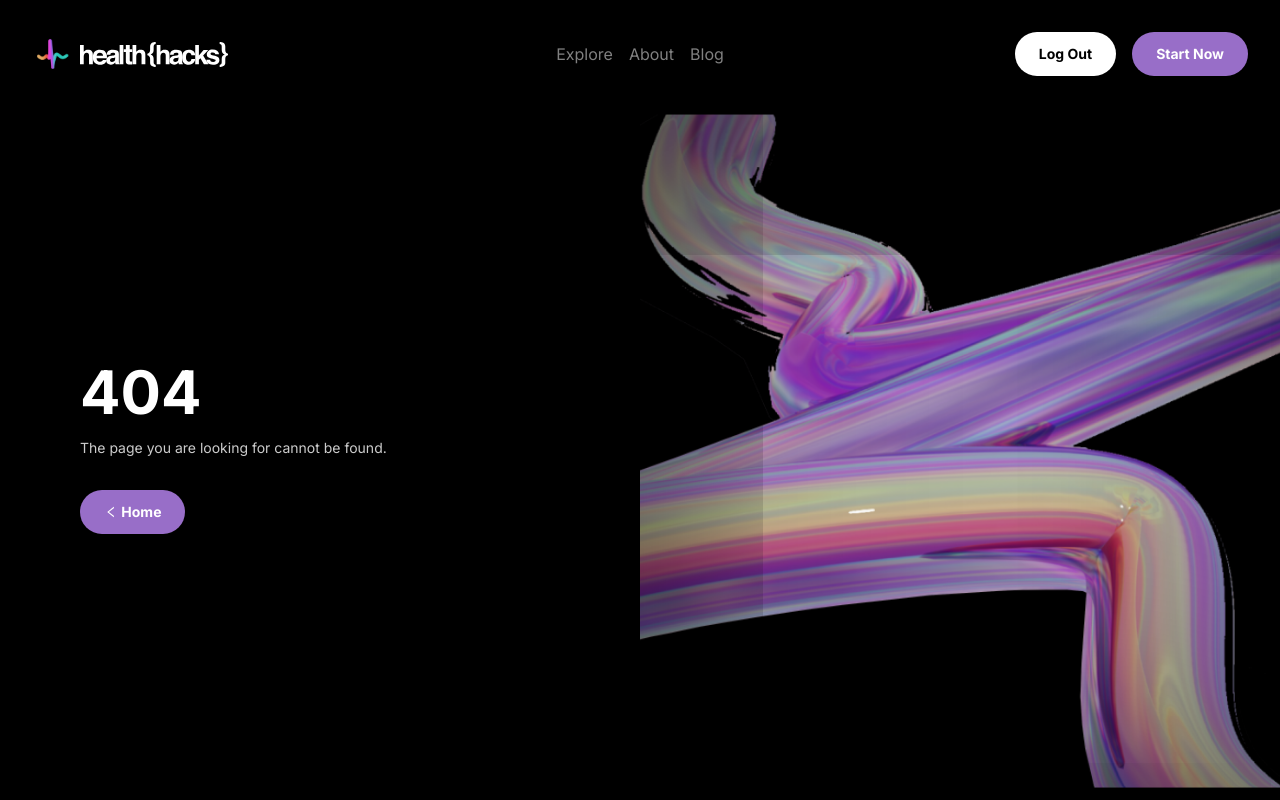
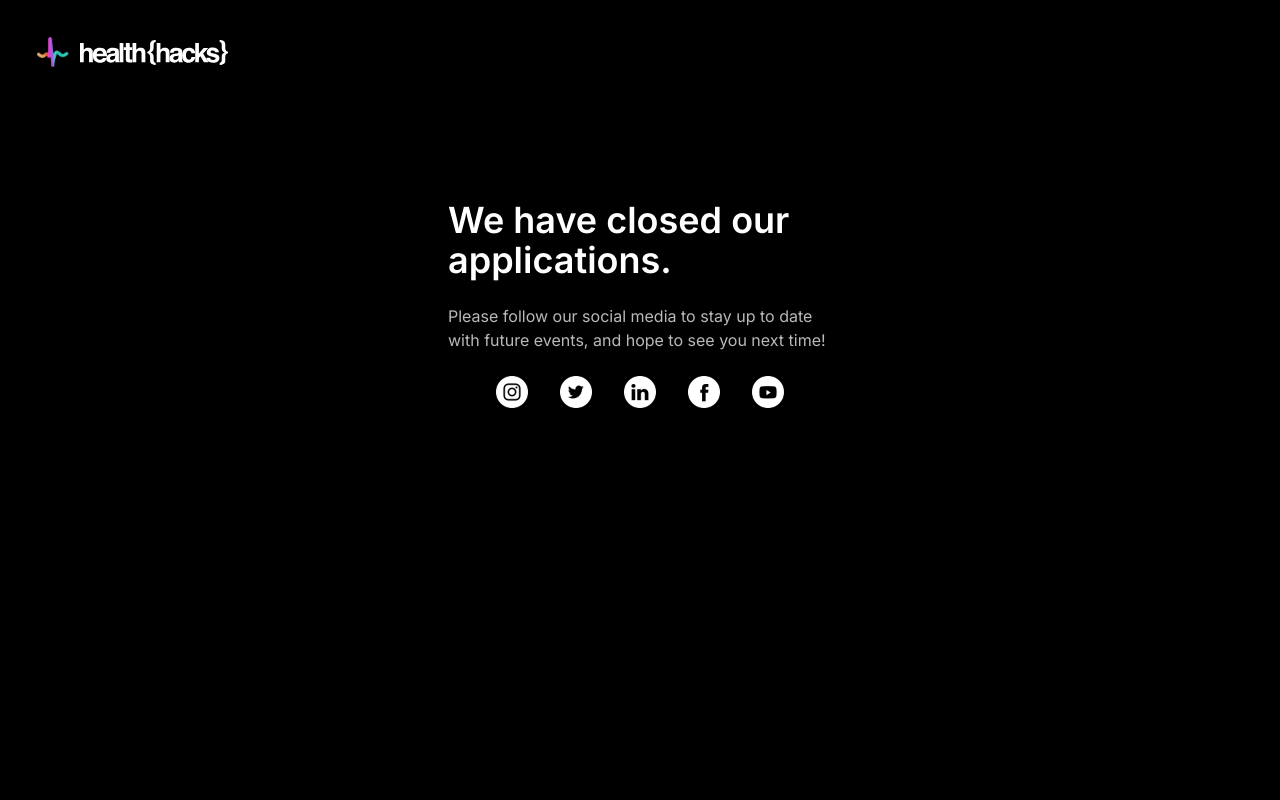
Before and after one commit to michaelhyi/healthhacks-website, a Next.js app in the folder web/: page /apply/closed in a window 1280 px wide. Before the commit this address had no page. Built offline with nearby package versions, Linux system fonts and the light colour scheme; sample sign-in values are in the browser's storage.

Commit message:
Closed application for Bay Area 2023

```diff
--- /dev/null
+++ b/web/pages/apply/closed.tsx
@@ -0,0 +1,72 @@
+import ContainerApp from "../../components/ContainerApp";
+import { socials } from "../../data/socials";
+import { useRouter } from "next/router";
+import { useEffect, useState } from "react";
+
+//@ts-ignore
+import Fade from "react-reveal/Fade";
+
+// This page is for when we close applications for each event
+
+const Closed = () => {
+  const router = useRouter();
+  const [user, setUser] = useState(null);
+  const [fetching, setFetching] = useState(true);
+
+  useEffect(() => {
+    (async () => {
+      const response = await localStorage.getItem("user");
+      if (response) {
+        setUser(JSON.parse(response));
+        setFetching(false);
+      } else {
+        router.push("/login");
+        return;
+      }
+    })();
+  }, [router.query]);
+
+  if (fetching) {
+    return (
+      <ContainerApp>
+        <></>
+      </ContainerApp>
+    );
+  }
+
+  return (
+    <ContainerApp>
+      <Fade delay={500} up distance="24px">
+        <div className="flex flex-col items-center md:pb-8 md:pt-8 xl:pt-16 sm:pt-16 w-screen h-[100%]">
+          <div className="max-w-md align-middle">
+            <h2 className="font-semibold text-4xl w-lg px-8 pt-8 text-left ">
+              We have closed our applications.
+            </h2>
+            <p className="font-normal text-base px-8 pt-6  md:text-base  sm:text-sm text-hh-lightgray">
+              Please follow our social media to stay up to date with future events, and hope to see you next time!
+            </p>
+            <div className="px-8 pt-6 items-center">
+              <div className="flex flex-row flex-wrap justify-center">
+                {socials.map((s, i) => (
+                  <div key={i} className="px-4">
+                    <Fade delay={500}>
+                      <a href={s.href} target="_blank" rel="noreferrer">
+                        <img
+                          src={s.src}
+                          alt={s.id}
+                          className="w-12 hover:cursor-pointer sm:w-8 duration-500 hover:opacity-50 "
+                        />
+                      </a>
+                    </Fade>
+                  </div>
+                ))}
+              </div>
+            </div>
+          </div>
+        </div>
+      </Fade>
+    </ContainerApp>
+  );
+};
+
+export default Closed;
--- a/web/pages/apply/index.tsx
+++ b/web/pages/apply/index.tsx
@@ -20,6 +20,7 @@ import {
 } from "../../generated/graphql";
 import { createUrqlClient } from "../../utils/createUrqlClient";
 import { FormType, UserType } from "../../utils/types";
+import { closed } from "./isClosed.js";
 
 const Apply = () => {
   const toast = useToast();
@@ -35,12 +36,18 @@ const Apply = () => {
   useEffect(() => {
     (async () => {
       const response = await localStorage.getItem("user");
+
       if (response) {
         setUser(JSON.parse(response));
-        setFetching(false);
-      } else {
+      }
+      // COMMENT OUT TO UNCLOSE THE APPLICATION
+      if (closed) {
+        router.push("/apply/closed");
+      }
+      else {
         router.push("/login");
       }
+      setFetching(false);
     })();
   }, []);
 
@@ -207,16 +214,14 @@ const Apply = () => {
               </>
             )}
             <div
-              className={`${
-                status === "Submitted"
+              className={`${status === "Submitted"
                   ? "hover:cursor-not-allowed"
                   : "hover:cursor-default"
                 }`}
             >
               {" "}
               <form
-                className={`${
-                  status === "Submitted"
+                className={`${status === "Submitted"
                     ? "pointer-events-none"
                     : "pointer-events-auto"
                   }`}
@@ -271,8 +276,7 @@ const Apply = () => {
                 <div className="flex space-x-6">
                   <div className="w-[50vw]">
                     <div
-                      className={`mt-8 mb-2 lg:text-lg md:text-small font-semibold ${
-                        error[4].length > 0 ? "text-red-400" : "text-white"
+                      className={`mt-8 mb-2 lg:text-lg md:text-small font-semibold ${error[4].length > 0 ? "text-red-400" : "text-white"
                         }`}
                     >
                       Can you attend in-person?
@@ -282,8 +286,7 @@ const Apply = () => {
                       value={form.inPerson}
                     >
                       <div
-                        className={`flex items-center space-x-4 ${
-                          error[4].length > 0 ? "text-red-400" : "text-white"
+                        className={`flex items-center space-x-4 ${error[4].length > 0 ? "text-red-400" : "text-white"
                           }`}
                       >
                         <Radio
@@ -320,8 +323,7 @@ const Apply = () => {
                   </div>
                   <div className="w-[50vw]">
                     <div
-                      className={`mt-8 mb-2 lg:text-lg md:text-small font-semibold ${
-                        error[5].length > 0 ? "text-red-400" : "text-white"
+                      className={`mt-8 mb-2 lg:text-lg md:text-small font-semibold ${error[5].length > 0 ? "text-red-400" : "text-white"
                         }`}
                     >
                       Can you attend the whole event?
@@ -333,8 +335,7 @@ const Apply = () => {
                       value={form.wholeEvent}
                     >
                       <div
-                        className={`flex items-center space-x-4 ${
-                          error[5].length > 0 ? "text-red-400" : "text-white"
+                        className={`flex items-center space-x-4 ${error[5].length > 0 ? "text-red-400" : "text-white"
                           }`}
                       >
                         <Radio
@@ -530,8 +531,7 @@ const Apply = () => {
               <div className="flex items-center space-x-6 pt-8 pb-24">
                 <button
                   onClick={handleSubmit}
-                  className={`hover:cursor-pointer duration-500 hover:opacity-50 text-center bg-hh-purple text-white px-6 py-3 w-auto rounded-xl text-sm font-medium ${
-                    status === "Submitted"
+                  className={`hover:cursor-pointer duration-500 hover:opacity-50 text-center bg-hh-purple text-white px-6 py-3 w-auto rounded-xl text-sm font-medium ${status === "Submitted"
                       ? "pointer-events-none"
                       : "pointer-events-auto"
                     }`}
--- /dev/null
+++ b/web/pages/apply/isClosed.js
@@ -0,0 +1,2 @@
+// File to control the status of the application
+export const closed = true;
--- a/web/pages/apply/reject.tsx
+++ b/web/pages/apply/reject.tsx
@@ -4,6 +4,7 @@ import { useEffect, useState } from "react";
 
 //@ts-ignore
 import Fade from "react-reveal/Fade";
+import { closed } from "./isClosed.js";
 
 // This page is for if the applicant chooses: I can't make the event in person. We will automatically reject them, but
 // they have a chance to change their application if they accidentally selected this.
@@ -17,6 +18,12 @@ const Reject = () => {
     (async () => {
       const response = await localStorage.getItem("user");
       if (response) {
+
+        // COMMENT OUT TO UNCLOSE THE APPLICATION
+        if (closed) {
+          router.push("/apply/closed");
+        }
+
         if (Object.keys(router.query).length === 0) {
           router.push("/apply");
           return;
--- a/web/pages/apply/success.tsx
+++ b/web/pages/apply/success.tsx
@@ -9,6 +9,7 @@ import { UserType } from "../../utils/types";
 import Fade from "react-reveal/Fade";
 import { withUrqlClient } from "next-urql";
 import { createUrqlClient } from "../../utils/createUrqlClient";
+import { closed } from "./isClosed.js";
 
 const Success = () => {
   const router = useRouter();
@@ -20,6 +21,12 @@ const Success = () => {
     (async () => {
       const response = await localStorage.getItem("user");
       if (response) {
+
+        // COMMENT OUT TO UNCLOSE THE APPLICATION
+        if (closed) {
+          router.push("/apply/closed");
+        }
+
         const application = await readApplication({
           userId: JSON.parse(response).id,
         });
--- a/web/pages/apply/warning.tsx
+++ b/web/pages/apply/warning.tsx
@@ -9,6 +9,7 @@ import { useEffect, useState } from "react";
 import Fade from "react-reveal/Fade";
 import { useSubmitApplicationMutation } from "../../generated/graphql";
 import { createUrqlClient } from "../../utils/createUrqlClient";
+import { closed } from "./isClosed.js";
 
 // This page is for if the applicant chooses: I can't make the whole event. We will give them a warning that they
 // can attend our event, however, if they miss most of the event, we would rather have them come next time.
@@ -25,6 +26,12 @@ const Warning = () => {
       const response = await localStorage.getItem("user");
 
       if (response) {
+
+        // COMMENT OUT TO UNCLOSE THE APPLICATION
+        if (closed) {
+          router.push("/apply/closed");
+        }
+
         setUser(JSON.parse(response));
         setFetching(false);
 
--- a/web/tsconfig.json
+++ b/web/tsconfig.json
@@ -20,6 +20,6 @@
     },
     "typeRoots": ["./node_modules/@types"]
   },
-  "include": ["next-env.d.ts", "**/*.ts", "**/*.tsx"],
+  "include": ["next-env.d.ts", "**/*.ts", "**/*.tsx", "pages/apply/closed.js"],
   "exclude": ["node_modules"]
 }
```
Lines whose indentation alone changed are shown as unchanged.
